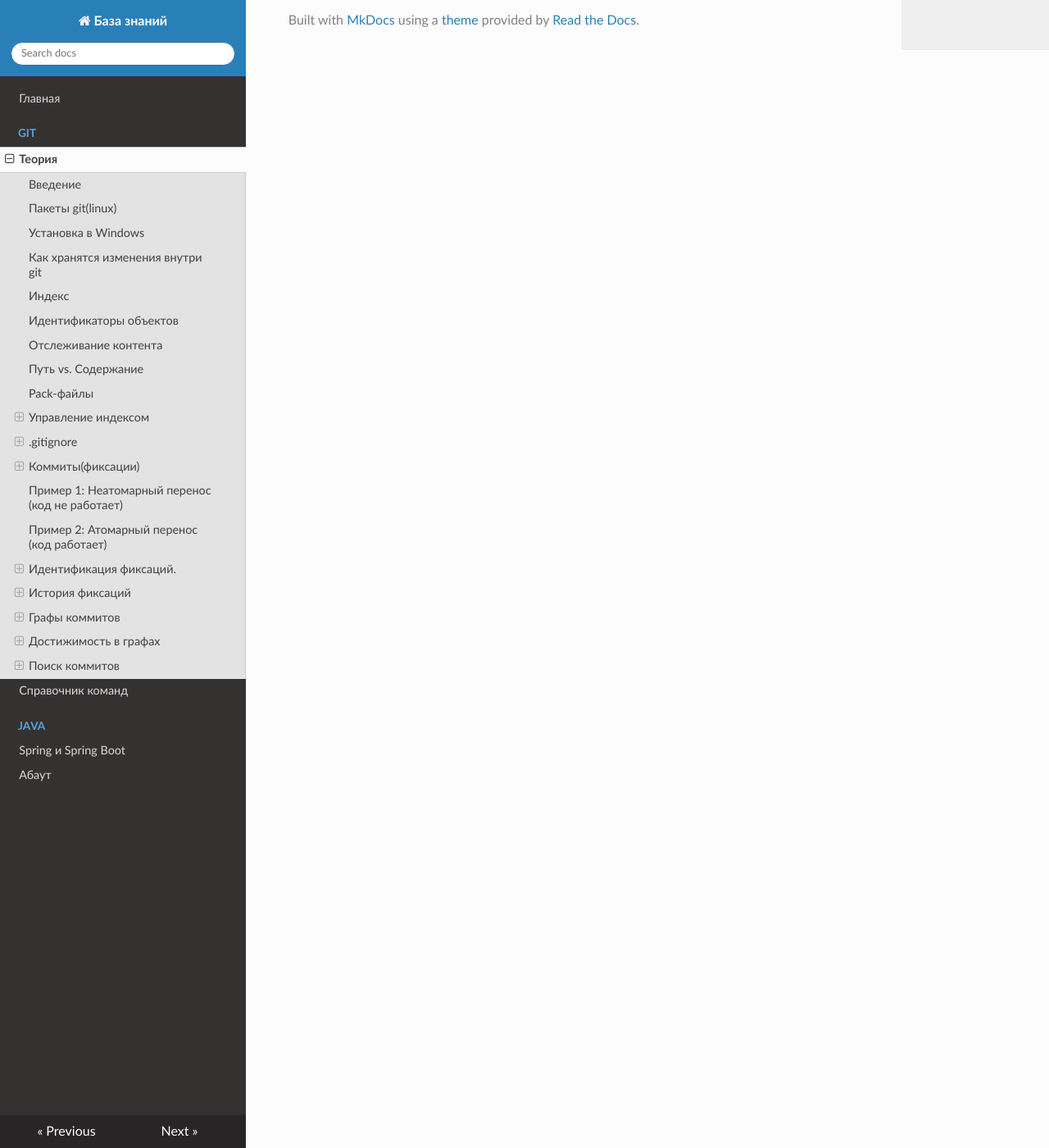
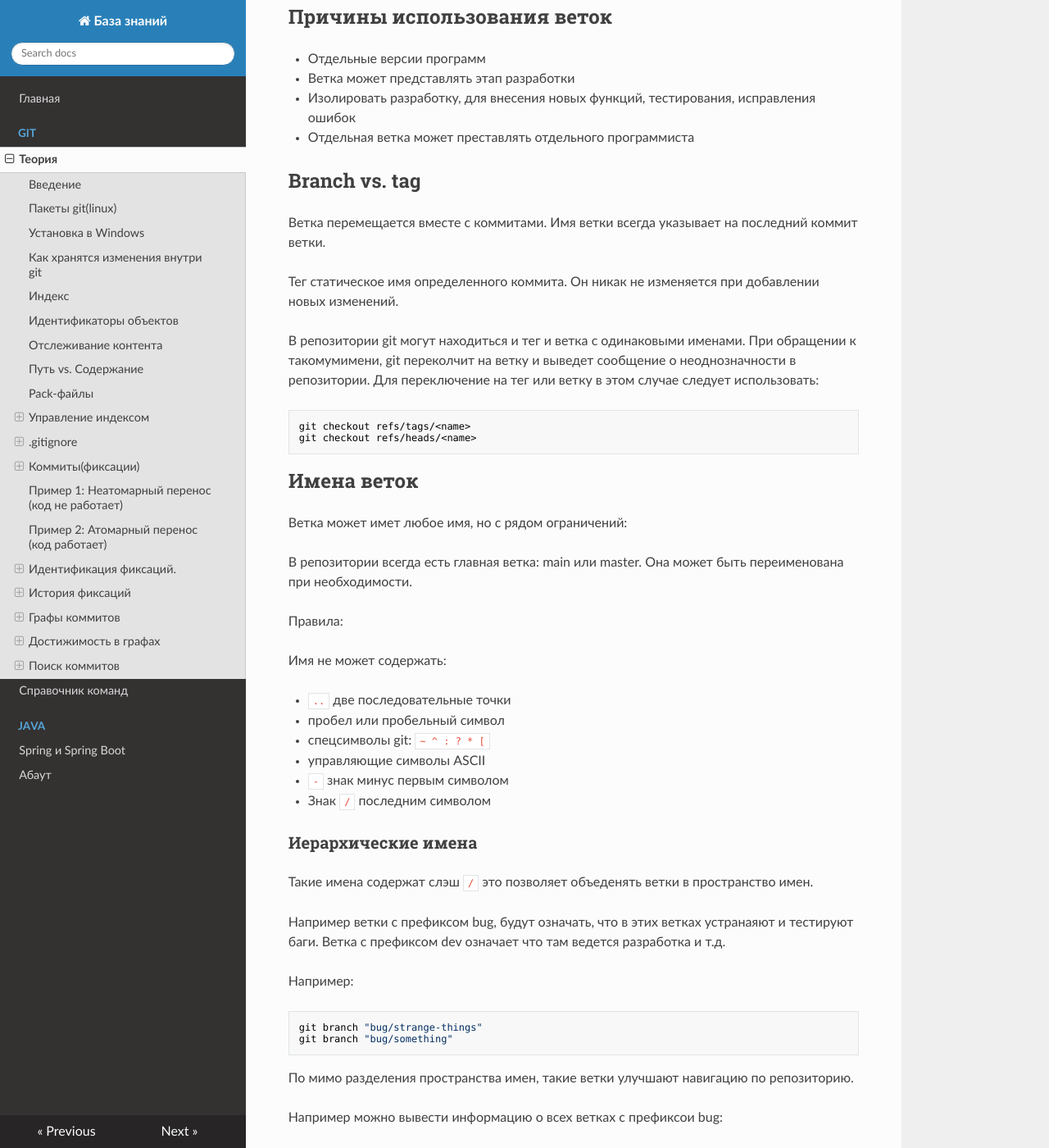
Before and after one commit to AMaslyakov/knowledge_base, an MkDocs documentation site: the page built from docs/git.md, in a window 1280 px wide and 1400 px high, scrolled down 19453 px. Shown: the whole window at 82% size. Built offline with MkDocs 1.6.1, drawn with Linux system fonts in a browser that asks for light colours; nearby versions of some CDN libraries; some of the changed text lies outside the part shown.

Commit message:
Branches

````diff
--- a/docs/git.md
+++ b/docs/git.md
@@ -784,3 +784,78 @@ Pickaxe помогает разработчикам "раскопать" ист
 
 
 # Ветки Git
+
+Ветка git это фундаментальное понятие -- отделение разработки в отдельную линию которая не будет затрагивать основную main(master).
+
+## Причины использования веток
+
+- Отдельные версии программ
+- Ветка может представлять этап разработки
+- Изолировать разработку, для внесения новых функций, тестирования, исправления ошибок
+- Отдельная ветка может преставлять отдельного программиста
+
+## Branch vs. tag
+
+Ветка перемещается вместе с коммитами. Имя ветки всегда указывает на последний коммит ветки.
+
+ Тег статическое имя определенного коммита. Он никак не изменяется при добавлении новых изменений.
+
+В репозитории git  могут находиться и тег и ветка с одинаковыми именами. При обращении к такомумимени, git переколчит на ветку и выведет сообщение о неоднозначности в репозитории. Для переключение на тег или ветку в этом случае следует использовать:
+
+```bash
+git checkout refs/tags/<name>
+git checkout refs/heads/<name>
+```
+
+## Имена веток
+
+Ветка может имет любое имя, но с рядом ограничений:
+
+В репозитории всегда есть главная ветка: main или master. Она может быть переименована при необходимости.
+
+Правила:
+
+Имя не может содержать:
+
+- ```..``` две последовательные точки
+- пробел или пробельный символ
+- спецсимволы git: ```~ ^ : ? * [ ```
+- управляющие символы ASCII
+- ```-``` знак минус первым символом
+- Знак ```/``` последним символом
+
+### Иерархические имена
+
+Такие имена содержат слэш ```/``` это позволяет объеденять ветки в пространство имен.
+
+Например ветки c префиксом bug, будут означать, что в этих ветках устранаяют и тестируют баги.
+Ветка с префиксом dev означает что там ведется разработка и т.д.
+
+Например:
+
+```bash
+git branch "bug/strange-things"
+git branch "bug/something"
+```
+
+ По мимо разделения пространства имен, такие ветки улучшают навигацию по репозиторию.
+
+Например можно вывести информацию о всех ветках с префиксои bug:
+
+```git show-branch bug/*```
+
+## Работа с ветками
+
+В репозитории может быть множество веток, но только одна ветка активна.
+
+Коммиты добавляются в активную ветку. Имя ветки указывает на последний коммит(HEAD) в ней.
+
+Репозиторий git не хранит информацию о том где началась ветка. Новые фиксации создаются на новой ветке. Но благодоря DAG, можно найти коммит алгоритмически от которого произоша новая ветка. В git это делает команда:
+
+```git merge-base main new-branch```
+
+Имена веток и содержимое коммитов локально для репозитория.
+
+Можно пересылать в удаленный репозиторий одну или несколько веток. Публикация ветки должна быть явной.
+
+### Создание веток
````
